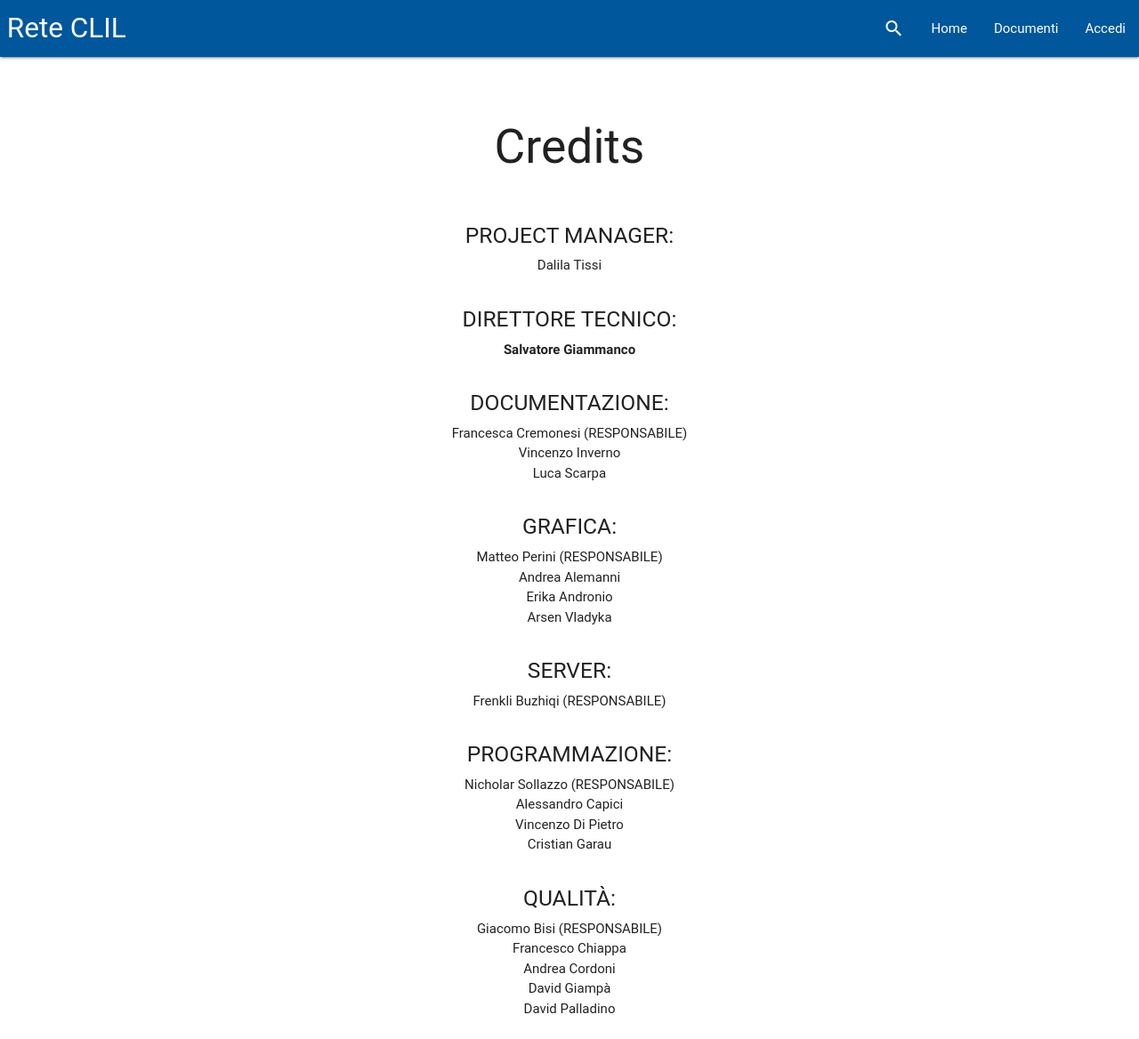
After one commit to FirEc00l/reteclil, a Flask app: page /credits in a window 1280 px wide. The commit adds this page. Shown: the whole page at 89% size. Run offline with Flask 2, Linux system fonts and the light colour scheme; some libraries are stand-ins or nearby versions; some web fonts are replaced.

Commit message:
Added credits

```diff
--- a/__init__.py
+++ b/__init__.py
@@ -21,6 +21,7 @@ import backend.search as search
 import backend.section as section
 import backend.thread as thread
 import backend.upload as upload
+import backend.credits as credits
 
 app = Flask("__name__")
 
@@ -63,6 +64,10 @@ def route_section_key(key):
 @app.route("/section", methods=['GET', 'POST'])
 def route_section():
     return section.section(request, session)
+
+@app.route("/credits")
+def route_credits():
+    return credits.credits(session)
 
 
 @app.route("/login", methods=['GET', 'POST'])
--- /dev/null
+++ b/backend/credits.py
@@ -0,0 +1,15 @@
+"""
+Written by Giammanco Salvatore
+Not commented cause i worked hard to write this code
+So you have to work hard to understand it
+Just kidding, my code is so good that you can understand it without comments
+"""
+
+from  flask import render_template, url_for, redirect, abort, request
+
+def credits(session):
+    if 'user_id' in session:
+        logged = session['user_type']
+    else:
+        logged = False
+    return render_template("credits.html", logged=logged)
--- /dev/null
+++ b/templates/credits.html
@@ -0,0 +1,44 @@
+{% extends "base.html" %}
+{% block title %}ReteCLIL - Webmasters{% endblock %}
+
+{% block content %}
+	<title>Rete CLIL - Credits</title>
+	<br><br>
+	<h2 align="center">Credits</h2>
+	<div class="center-align">
+		<br>
+		<h5>PROJECT MANAGER:</h5>
+		Dalila Tissi <br>
+		<br>
+		<h5>DIRETTORE TECNICO:</h5>
+		<b>Salvatore Giammanco</b><br>
+		<br>
+		<h5>DOCUMENTAZIONE:</h5>
+		Francesca Cremonesi (RESPONSABILE)<br>
+		Vincenzo Inverno<br>
+		Luca Scarpa<br>
+		<br>
+		<h5>GRAFICA:</h5>
+		Matteo Perini (RESPONSABILE)<br>
+		Andrea Alemanni<br>
+		Erika Andronio<br>
+		Arsen Vladyka<br>
+		<br>
+		<h5>SERVER:</h5>
+		Frenkli Buzhiqi (RESPONSABILE)<br>
+		<br>
+		<h5>PROGRAMMAZIONE:</h5>
+		Nicholar Sollazzo (RESPONSABILE)<br>
+		Alessandro Capici<br>
+		Vincenzo Di Pietro<br>
+		Cristian Garau<br>
+		<br>
+		<h5>QUALITÀ:</h5>
+		Giacomo Bisi (RESPONSABILE)<br>
+		Francesco Chiappa<br>
+		Andrea Cordoni<br>
+		David Giampà<br>
+		David Palladino
+		<br><br>
+	</div>
+{% endblock %}
--- a/templates/home.html
+++ b/templates/home.html
@@ -54,7 +54,7 @@
 		<div class="row">
 			<div class="col l6 s12">
 				<h5 class="white-text"><a class="grey-text text-lighten-3" href="#top">Rete CLIL</a></h5>
-				<a href="/webmasters" style="color:#FFFFFF;">Webmasters</a>
+				<a href="/credits" style="color:#FFFFFF;">Credits</a>
 			</div>
 			<div class="col l4 offset-l2 s12">
 				<h5 class="white-text">Link Utili</h5>
```
